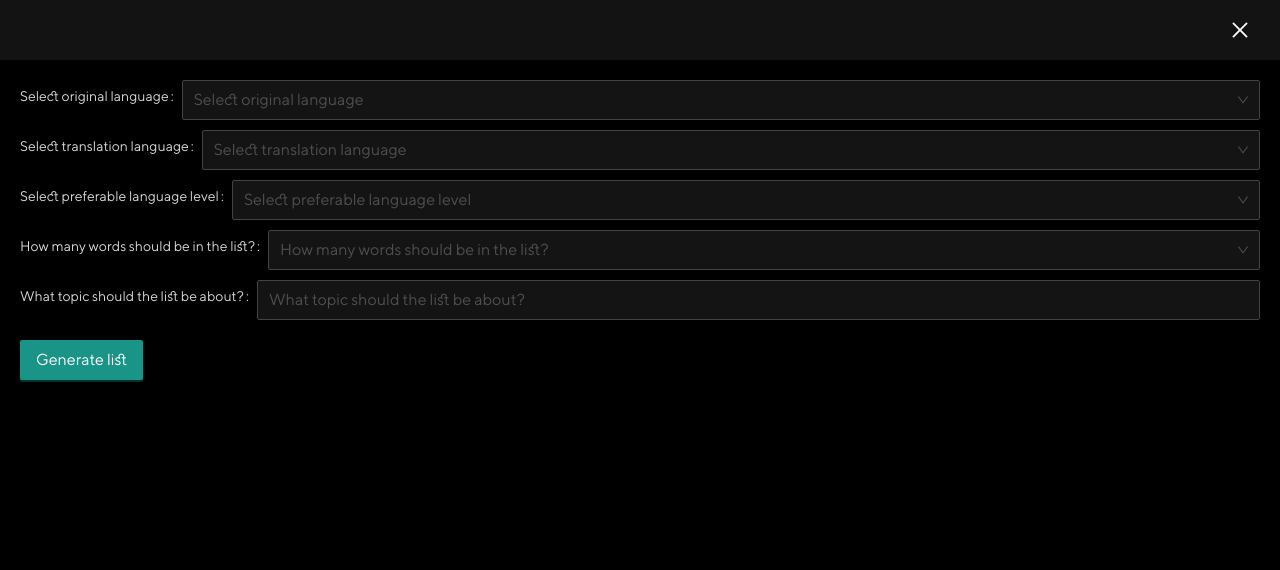
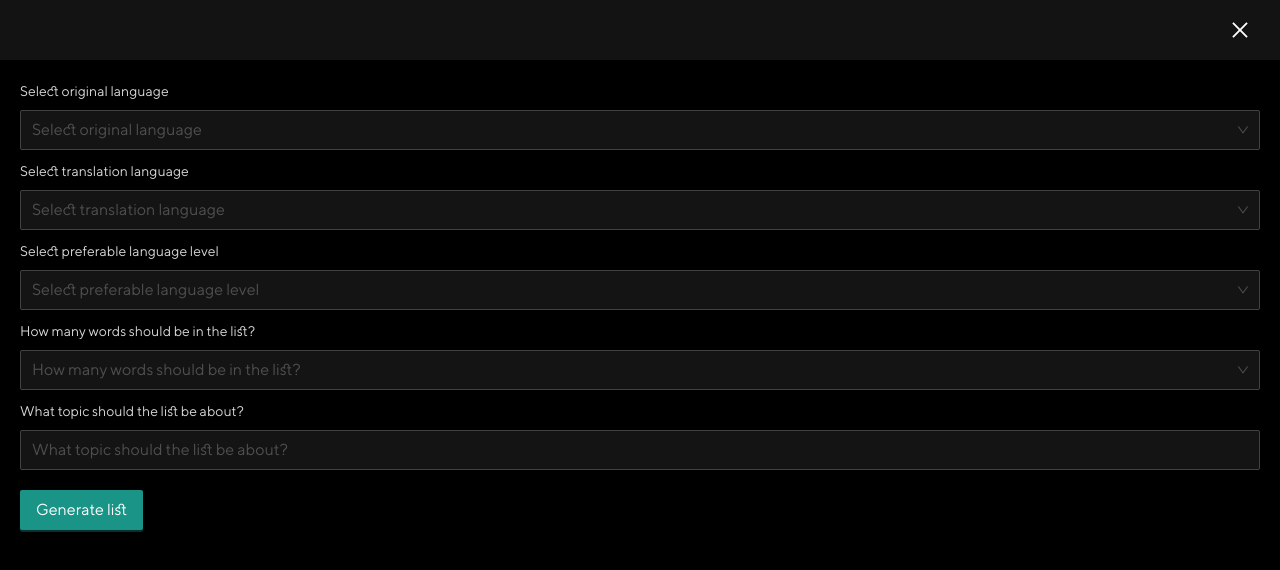
Before and after one commit to peregonb/react-TinderLanguage, a React (Vite) app: page /list-ai in a window 1280 px wide. Shown: the top 570 px of the page. Built offline with nearby package versions, Linux system fonts and the light colour scheme.

Commit message:
layout fix

```diff
--- a/src/pages/AI/AI.tsx
+++ b/src/pages/AI/AI.tsx
@@ -22,10 +22,12 @@ const AI: FC = () => {
                 onFinish={generateHandler}
                 className={css.AI_form}
                 autoComplete={'off'}
+                layout={'vertical'}
             >
                 <Form.Item
                     name={'language_original'}
                     className={css.AI_formItem}
+                    layout={'vertical'}
                     label={'Select original language'}
                     required={false}
                     rules={[{required: true, message: 'Please, select an original language'}]}
@@ -42,6 +44,7 @@ const AI: FC = () => {
                 <Form.Item
                     name={'language_translation'}
                     className={css.AI_formItem}
+                    layout={'vertical'}
                     label={'Select translation language'}
                     required={false}
                     rules={[{required: true, message: 'Please, select a translation language'}]}
@@ -58,6 +61,7 @@ const AI: FC = () => {
                 <Form.Item
                     name={'language_level'}
                     className={css.AI_formItem}
+                    layout={'vertical'}
                     label={'Select preferable language level'}
                     required={false}
                     rules={[{required: true, message: 'Please, select a preferable language level'}]}
@@ -74,6 +78,7 @@ const AI: FC = () => {
                 <Form.Item
                     name={'language_list_limit'}
                     className={css.AI_formItem}
+                    layout={'vertical'}
                     label={'How many words should be in the list?'}
                     required={false}
                     rules={[{required: true, message: 'Please, select a preferable list length'}]}
@@ -89,6 +94,7 @@ const AI: FC = () => {
                 <Form.Item
                     name={'topic'}
                     className={css.AI_formItem}
+                    layout={'vertical'}
                     label={'What topic should the list be about?'}
                     required={false}
                     rules={[{required: true, message: 'Please, enter list topic'}]}
```
